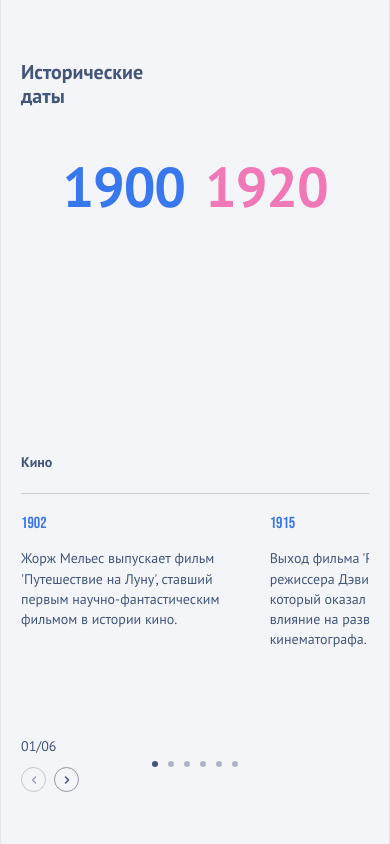
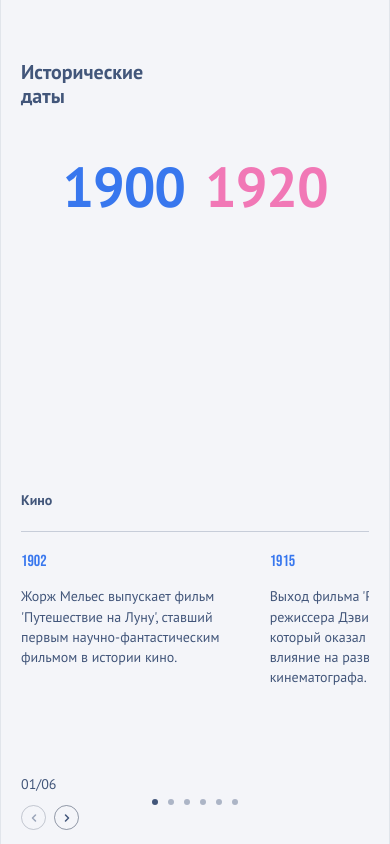
Before and after one commit to Katee-error/timeline-slider, a React (Create React App) app: page / in a window 390 px wide. Built offline with nearby package versions, Linux system fonts and the light colour scheme.

Commit message:
fix: change mobile height timeline-wrapper

```diff
--- a/src/components/timeline-wrapper/timeline-wrapper.scss
+++ b/src/components/timeline-wrapper/timeline-wrapper.scss
@@ -41,6 +41,7 @@
 
   @media (max-width: 768px) {
     height: 100%;
+    max-height: 100%;
     margin: 0;
     padding-left: 20px;
     padding-right: 20px;
```
